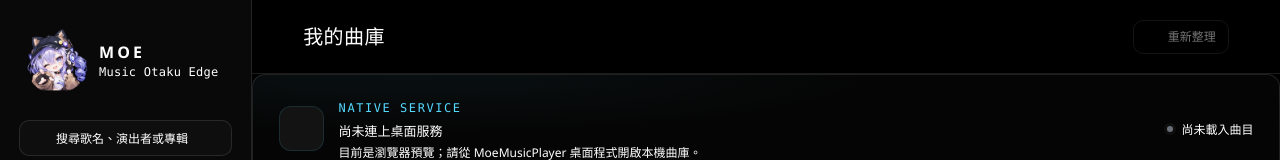
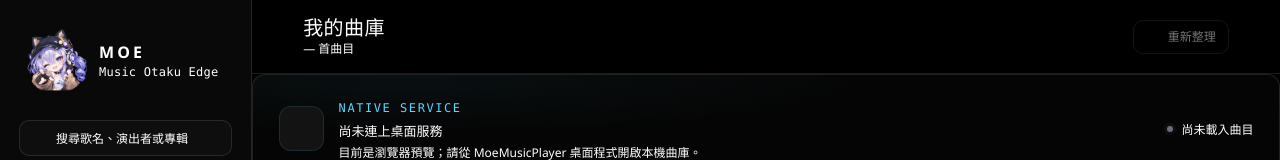
Before and after one commit to XPRAMT/MoeMusicPlayer, a Svelte app: page / in a window 1280 px wide. Shown: the top 160 px of the page. Built offline with nearby package versions, Linux system fonts and the light colour scheme; some icons are missing.

Commit message:
Keep library header counts visible while loading

```diff
--- a/src/App.svelte
+++ b/src/App.svelte
@@ -410,12 +410,10 @@
   );
   const pageTrackCountLabel = $derived.by(() => {
     if (activeView === 'library') {
-      if (libraryTrackCount === null) return null;
-      return `${libraryTrackCount.toLocaleString()} 首曲目`;
+      return `${libraryTrackCount?.toLocaleString() ?? '—'} 首曲目`;
     }
     if (activeView === 'artists') {
-      if (artistIndexCount === null) return null;
-      return `${artistIndexCount.toLocaleString()} 位演出者`;
+      return `${artistIndexCount?.toLocaleString() ?? '—'} 位演出者`;
     }
     if (activeView === 'playlists') {
       const count = playlistTrackCount ?? selectedPlaylist?.entryCount ?? null;
```
Also changed, not shown: tests/ArtistIndexHarness.svelte (+1 -1 lines), tests/artist-index.playwright.js (+6 -0 lines), tests/main-chrome.playwright.js (+6 -1 lines), tests/volume-slider-tauri-mock.js (+5 -0 lines), 1 other file (tests, documents, lock files or other folders).
